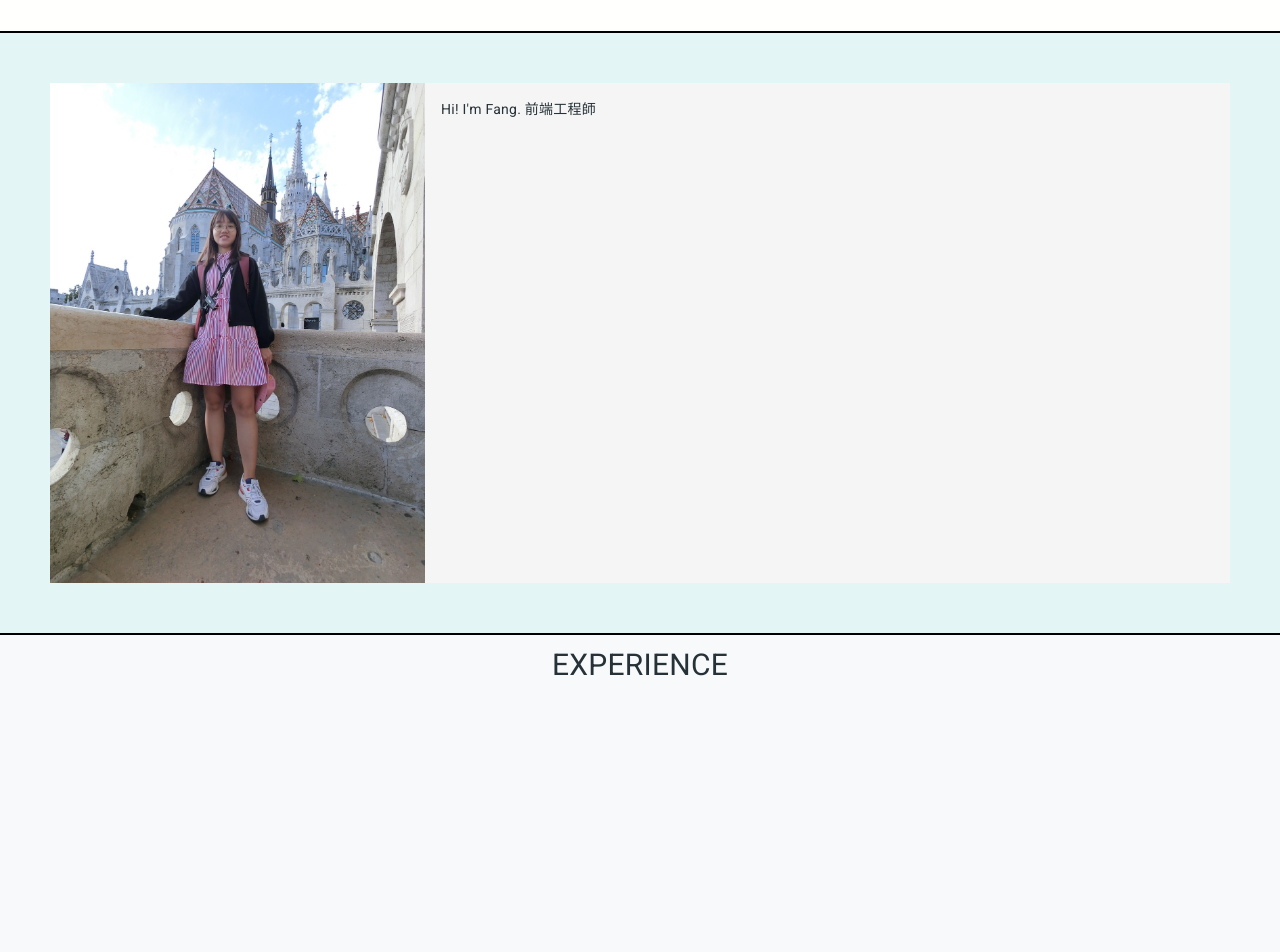
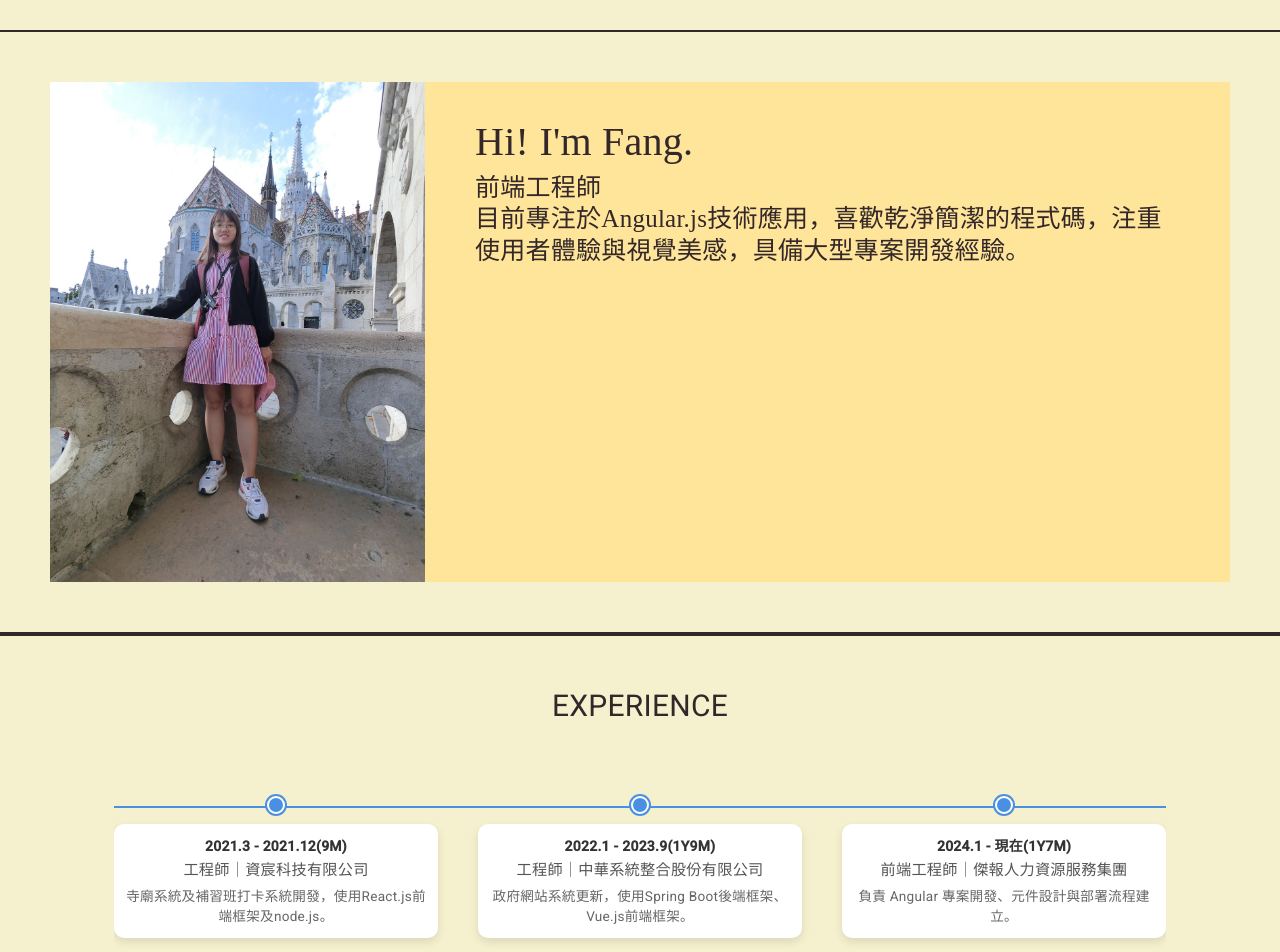
Before and after one commit to yufang0321/personal-website, an Angular app: page /home in a window 1280 px wide. Shown: the part 60-1012 px from the top of the page. Built offline with nearby package versions, Linux system fonts and the light colour scheme.

Commit message:
fix: initialize basic and experience block

```diff
--- a/src/app/app.module.ts
+++ b/src/app/app.module.ts
@@ -14,6 +14,8 @@ import { MatToolbarModule } from '@angular/material/toolbar';
 import { MatButtonModule } from '@angular/material/button';
 import { MatSidenavModule } from '@angular/material/sidenav';
 import { MatIconModule } from '@angular/material/icon';
+import { TimeLineComponent } from './components/time-line/time-line.component';
+import { CommonModule } from '@angular/common';
 
 @NgModule({
   declarations: [
@@ -26,12 +28,14 @@ import { MatIconModule } from '@angular/material/icon';
     NavbarComponent
   ],
   imports: [
+    CommonModule,
     BrowserModule,
     AppRoutingModule,
     MatToolbarModule,
     MatButtonModule,
     MatSidenavModule,
-    MatIconModule
+    MatIconModule,
+    TimeLineComponent
   ],
   providers: [
     provideAnimationsAsync()
--- /dev/null
+++ b/src/app/components/time-line/time-line.component.html
@@ -0,0 +1,10 @@
+<div class="timeline-horizontal">
+  <div class="timeline-block" *ngFor="let exp of experiences">
+    <div class="circle"></div>
+    <div class="card">
+      <div class="year">{{ exp.year }}</div>
+      <div class="title">{{ exp.title }}｜{{ exp.company }}</div>
+      <div class="desc">{{ exp.description }}</div>
+    </div>
+  </div>
+</div>
--- /dev/null
+++ b/src/app/components/time-line/time-line.component.scss
@@ -0,0 +1,64 @@
+.timeline-horizontal {
+  display: flex;
+  align-items: center;
+  justify-content: center;
+  gap: 40px;
+  overflow-x: auto;
+  padding: 20px 0;
+  position: relative;
+
+  &::before {
+    content: '';
+    position: absolute;
+    top: 30px;
+    left: 0;
+    right: 0;
+    height: 2px;
+    background-color: #4a90e2;
+    z-index: 0;
+  }
+
+  .timeline-block {
+    position: relative;
+    z-index: 1;
+    display: flex;
+    flex-direction: column;
+    align-items: center;
+
+    .circle {
+      width: 14px;
+      height: 14px;
+      background: #4a90e2;
+      border-radius: 50%;
+      border: 2px solid white;
+      box-shadow: 0 0 0 2px #4a90e2;
+      margin-bottom: 10px;
+    }
+
+    .card {
+      width: 300px;
+      padding: 12px;
+      border-radius: 10px;
+      background-color: #fff;
+      box-shadow: 0 4px 10px rgba(0, 0, 0, 0.1);
+      text-align: center;
+
+      .year {
+        font-weight: bold;
+        color: #333;
+        margin-bottom: 4px;
+      }
+
+      .title {
+        font-size: 0.95rem;
+        color: #555;
+      }
+
+      .desc {
+        margin-top: 6px;
+        font-size: 0.85rem;
+        color: #666;
+      }
+    }
+  }
+}
--- /dev/null
+++ b/src/app/components/time-line/time-line.component.ts
@@ -0,0 +1,24 @@
+import { CommonModule } from '@angular/common';
+import { Component, Input } from '@angular/core';
+
+@Component({
+  selector: 'app-time-line',
+  templateUrl: './time-line.component.html',
+  styleUrls: ['./time-line.component.scss'],
+  standalone: true,
+  imports: [CommonModule]
+})
+export class TimeLineComponent {
+  @Input() experiences: {
+    year: string;
+    company: string;
+    title: string;
+    description: string;
+  }[] = [];
+
+  constructor(){}
+
+  ngOnInit() {
+    console.log('experiences:',this.experiences)
+  }
+}
--- a/src/app/pages/home/home.component.html
+++ b/src/app/pages/home/home.component.html
@@ -3,9 +3,9 @@
     <div class="navbar-item">
       <a (click)="scrollTo('experience')">EXPERIENCE</a>
     </div>
-    <!-- <div class="navbar-item">
+    <div class="navbar-item">
       <a (click)="scrollTo('education')">EDUCATION</a>
-    </div> -->
+    </div>
     <div class="navbar-item">
       <a (click)="scrollTo('skills')">SKILLS</a>
     </div>
@@ -19,17 +19,30 @@
         <img src="assets/image/photo.jpg" alt="author-photo">
       </div>
       <div class="intro-text">
-        Hi! I'm Fang.
-        前端工程師
+        <div class="intro-text-title">
+          Hi! I'm Fang.
+        </div>
+        <div class="intro-text-content">
+          <p>前端工程師<br>
+          目前專注於Angular.js技術應用，喜歡乾淨簡潔的程式碼，注重使用者體驗與視覺美感，具備大型專案開發經驗。<br></p>
+          <!-- <ul>
+            <li>2024 求職、求才網專案開發(Angular/TypeScript)</li>
+            <li>2022-2023 電子發票主題分析網站改寫(JAVA/Spring boot/Vue)</li>
+            <li>2021 寺廟管理系統、補習班打卡系統開發(React.js/node.js)</li>
+          </ul> -->
+        </div>
       </div>
     </div>
   </div>
   <div class="experience" id="experience">
     <div class="title">EXPERIENCE</div>
+    <div class="content">
+      <app-time-line [experiences]="myExperiences"></app-time-line>
+    </div>
   </div>
-  <!-- <div class="education" id="education">
+  <div class="education" id="education">
     <div class="title">EDUCATION</div>
-  </div> -->
+  </div>
   <div class="skills" id="skills">
     <div class="title">SKILLS</div>
   </div>
--- a/src/app/pages/home/home.component.scss
+++ b/src/app/pages/home/home.component.scss
@@ -1,15 +1,17 @@
 .home-container {
   width: 100%;
+  height: 100%;
   display: flex;
   flex-direction: column;
   justify-content: center;
   align-items: center;
+  background-color: #F5F0CD;
 }
 
 .navbar-container {
-  background-color: #fffffe;
+  background-color: F5F0CD;
   width: 100%;
-  border:1px solid black;
+  border:2px solid 578FCA;
   height: 90px;
   display: flex;
   flex-direction: row;
@@ -18,11 +20,13 @@
 
 
   .navbar-item{
-    font-size: 20px;
-    padding: 7px;
+    font-size: 30px;
+    padding: 7px 30px;
+    color: #3674B5;
 
     :hover {
-      background-color: #ffd803;
+      // background-color: #ffc6c7;
+      color: #89a4c2;
     }
 
     a {
@@ -36,10 +40,9 @@
 
 .basic {
   width: 100%;
-  border:1px solid black;
+  border:2px solid #33272a;;
 
   .basic-content {
-    background-color: #e3f6f5;
     display: flex;
     justify-content: center;
     align-items: stretch; // ✨ 讓兩個區塊高度一致
@@ -61,15 +64,39 @@
 
     .intro-text {
       flex: 1;
-      padding: 16px;
-      background-color: #f5f5f5;
+      padding: 50px;
+      background-color: #ffe599;
+      .intro-text-title {
+        color: #33272a;
+        font-size: 40px;
+        font-family: 'fantasy';
+      }
+
+      .intro-text-content {
+        color: #33272a;
+        font-family: 'Microsoft JhengHei';
+        margin-top: 20px;
+        font-size: 25px;
+        line-height: 125%;
+      }
     }
+
   }
 }
 
 .title {
+  height: 20%;
   padding:20px;
   font-size: 30px;
+  color: #33272a;
+  display: flex;
+  flex-direction: column;
+  justify-content: center;
+  align-items: center;
+}
+
+.content {
+  height: auto;
   display: flex;
   flex-direction: column;
   justify-content: center;
@@ -78,24 +105,24 @@
 
 .experience {
   width: 100%;
-  border:1px solid black;
+  border:2px solid #33272a;;
   height: 500px;
 }
 
 .education {
   width: 100%;
-  border:1px solid black;
+  border:2px solid #33272a;;
   height: 500px;
 }
 
 .skills {
   width: 100%;
-  border:1px solid black;
+  border:2px solid #33272a;;
   height: 500px;
 }
 
 .contact {
   width: 100%;
-  border:1px solid black;
+  border:2px solid #33272a;;
   height: 500px;
 }
--- a/src/app/pages/home/home.component.ts
+++ b/src/app/pages/home/home.component.ts
@@ -1,4 +1,5 @@
 import { Component } from '@angular/core';
+import { TimeLineComponent } from '../../components/time-line/time-line.component';
 
 @Component({
   selector: 'app-home',
@@ -6,6 +7,27 @@ import { Component } from '@angular/core';
   styleUrl: './home.component.scss'
 })
 export class HomeComponent {
+
+  myExperiences = [
+    {
+      year: '2021.3 - 2021.12(9M)',
+      company: '資宸科技有限公司',
+      title: '工程師',
+      description: '寺廟系統及補習班打卡系統開發，使用React.js前端框架及node.js。'
+    },
+    {
+      year: '2022.1 - 2023.9(1Y9M)',
+      company: '中華系統整合股份有限公司',
+      title: '工程師',
+      description: '政府網站系統更新，使用Spring Boot後端框架、Vue.js前端框架。'
+    },
+    {
+      year: '2024.1 - 現在(1Y7M)',
+      company: '傑報人力資源服務集團',
+      title: '前端工程師',
+      description: '負責 Angular 專案開發、元件設計與部署流程建立。'
+    }
+  ];
 
   constructor() {
 
```
Also changed, not shown: 1 other file (tests, documents, lock files or other folders).
